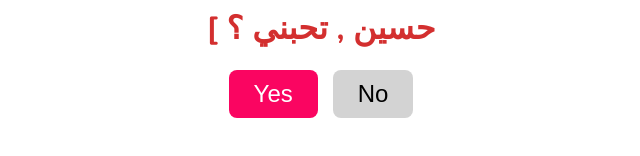
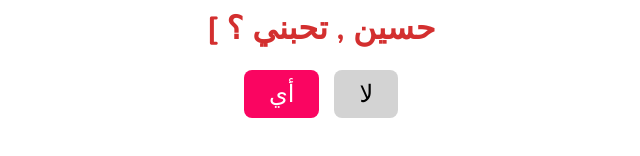
Before and after one commit to cyber-space11/My-Valentine, a plain HTML site: page index.html in a window 1280 px wide. Shown: the part 456-612 px from the top of the page, without its empty margins (319-959 px from the left). Drawn offline with nearby package versions, Linux system fonts and the light colour scheme.

Commit message:
Update index.html

```diff
--- a/index.html
+++ b/index.html
@@ -13,8 +13,8 @@
         </div>
         <h1>[ حسين , تحبني ؟</h1>
         <div class="buttons">
-            <button class="yes-button" onclick="handleYesClick()">Yes</button>
-            <button class="no-button" onclick="handleNoClick()">No</button>
+            <button class="yes-button" onclick="handleYesClick()">أي</button>
+            <button class="no-button" onclick="handleNoClick()">لا</button>
         </div>
     </div>
     <script src="script.js"></script>
```
